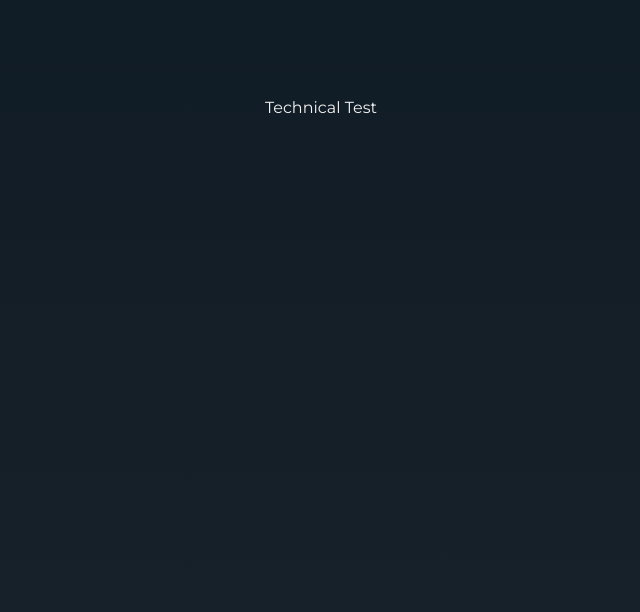
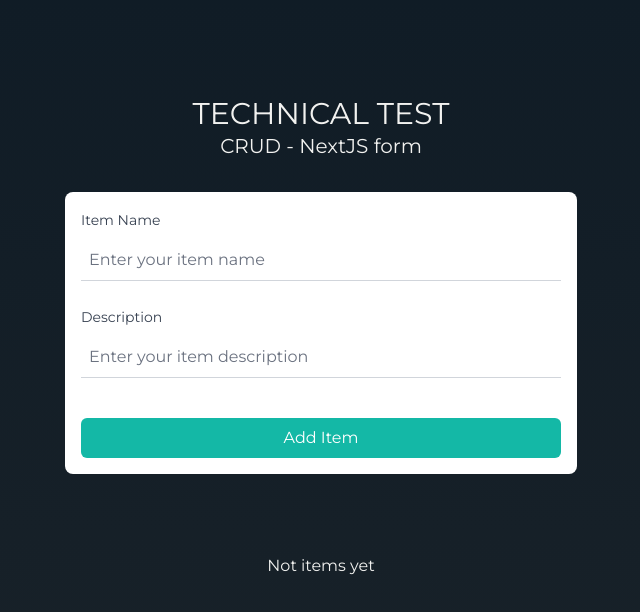
Before and after one commit to agustipc/technical_test_crud_items, a Next.js app: page / in a window 1280 px wide. Shown: the top 612 px of the page, without its empty margins (319-959 px from the left). Built offline with nearby package versions, Linux system fonts and the light colour scheme.

Commit message:
Update page to see the result

```diff
--- a/src/app/page.tsx
+++ b/src/app/page.tsx
@@ -1,7 +1,18 @@
+import ItemForm from './components/ItemForm'
+import ItemList from './components/ItemList'
+import { ItemsProvider } from './context/ItemsContext'
+
 export default function Home () {
   return (
-    <main className="flex min-h-screen flex-col items-center justify-between p-24">
-      <h1>Technical Test</h1>
-    </main>
+    <ItemsProvider>
+      <main className="flex flex-col min-h-screen items-center p-24">
+        <div className='mb-8 flex flex-col items-center'>
+          <h1 className='text-3xl'>TECHNICAL TEST</h1>
+          <h2 className='text-xl'>CRUD - NextJS form</h2>
+        </div>
+        <ItemForm/>
+        <ItemList/>
+      </main>
+    </ItemsProvider>
   )
 }
```
